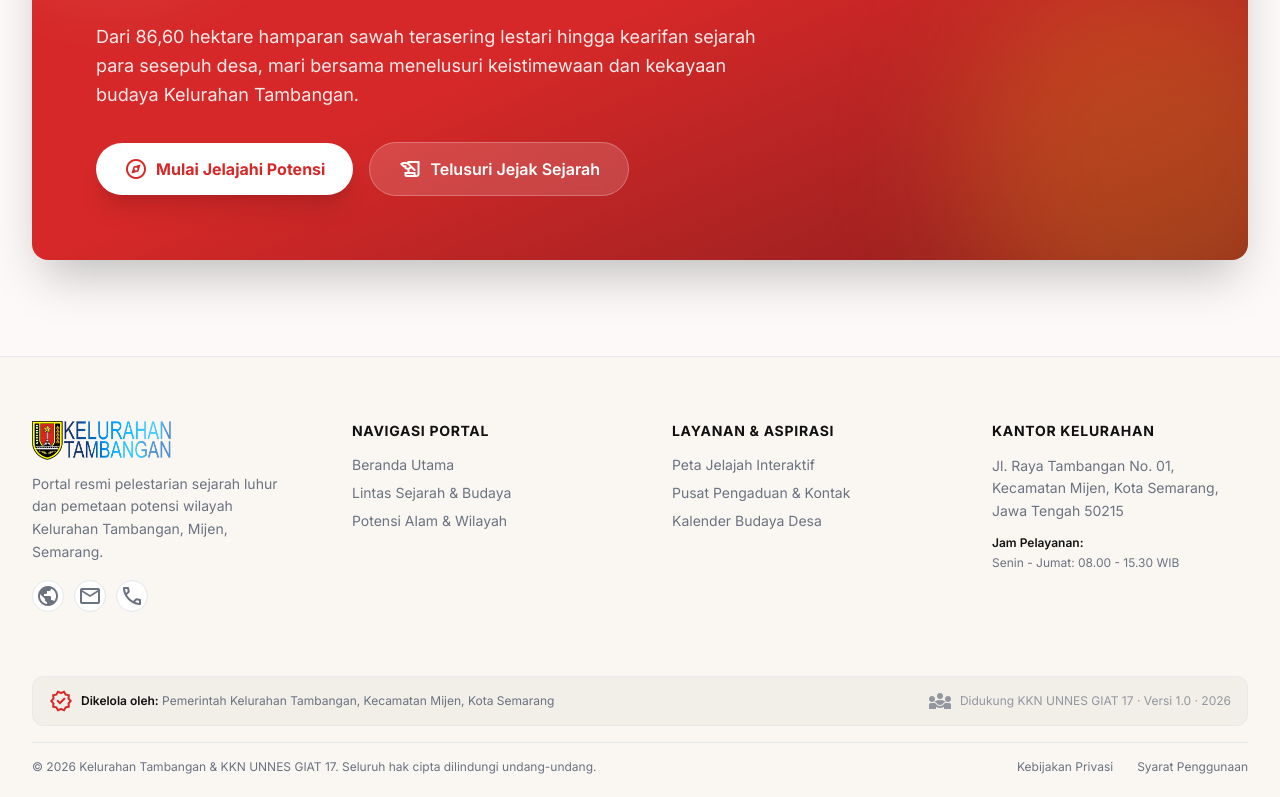
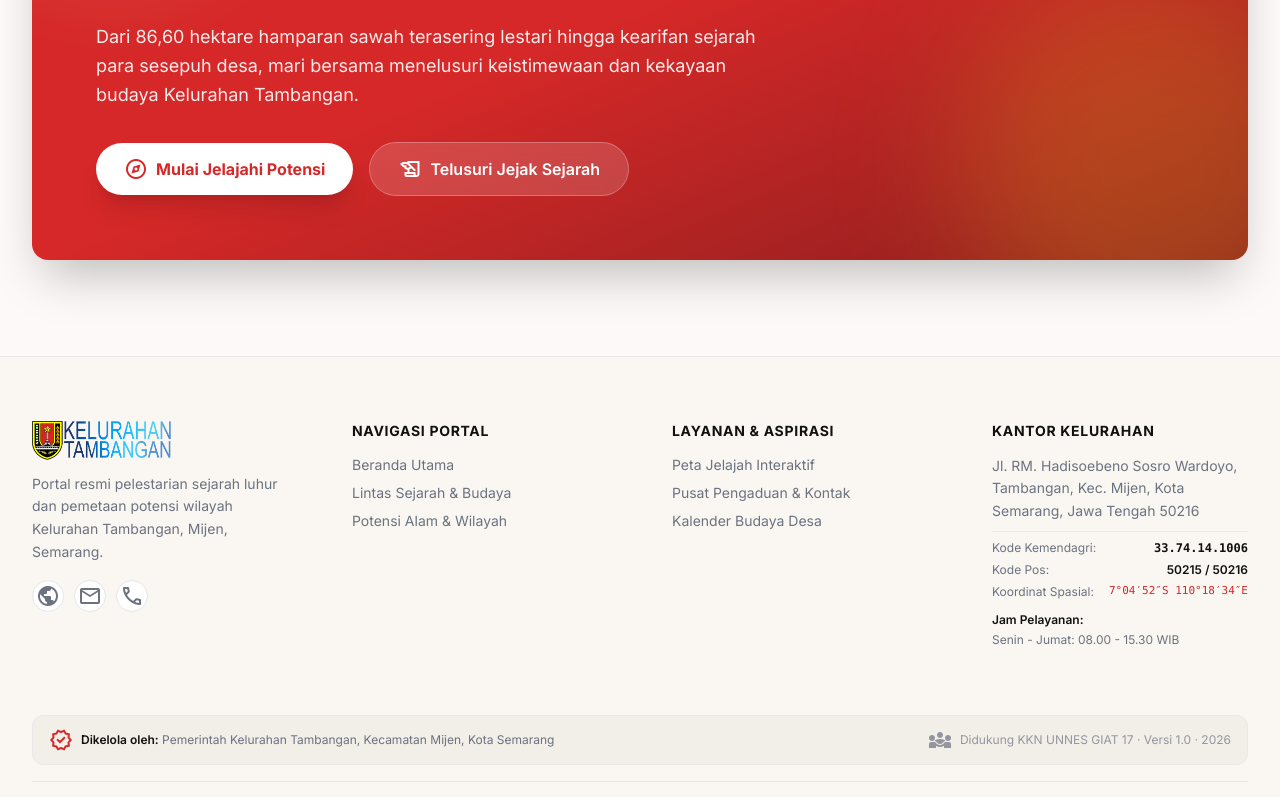
Before and after one commit to bahrulwd/jejak-tambangan-web, a React (Vite) app in the folder frontend/: page /potensi in a window 1280 px wide. Shown: the part 4562-5359 px from the top of the page. Built offline with nearby package versions, Linux system fonts and the light colour scheme.

Commit message:
feat(footer): sesuaikan alamat resmi, kode kemendagri, kode pos, dan koordinat spasial kelurahan

```diff
--- a/frontend/src/components/layout/Footer.tsx
+++ b/frontend/src/components/layout/Footer.tsx
@@ -98,7 +98,31 @@ export const Footer: React.FC = () => {
           <div className="flex flex-col gap-2.5">
             <h3 className="text-sm font-bold text-text-primary uppercase tracking-wider mb-1">Kantor Kelurahan</h3>
             <div className="text-xs sm:text-sm text-text-secondary flex flex-col gap-2 leading-relaxed">
-              <p>Jl. Raya Tambangan No. 01, Kecamatan Mijen, Kota Semarang, Jawa Tengah 50215</p>
+              <p>Jl. RM. Hadisoebeno Sosro Wardoyo, Tambangan, Kec. Mijen, Kota Semarang, Jawa Tengah 50216</p>
+
+              <div className="flex flex-col gap-1.5 pt-2 border-t border-border/60 text-xs">
+                <div className="flex items-center justify-between">
+                  <span className="text-text-secondary">Kode Kemendagri:</span>
+                  <span className="font-mono font-semibold text-text-primary">33.74.14.1006</span>
+                </div>
+                <div className="flex items-center justify-between">
+                  <span className="text-text-secondary">Kode Pos:</span>
+                  <span className="font-semibold text-text-primary">50215 / 50216</span>
+                </div>
+                <div className="flex items-center justify-between">
+                  <span className="text-text-secondary">Koordinat Spasial:</span>
+                  <a
+                    href="https://maps.google.com/?q=-7.081111,110.309444"
+                    target="_blank"
+                    rel="noopener noreferrer"
+                    className="font-mono text-primary-container hover:underline text-[11px]"
+                    title="Buka Koordinat di Google Maps"
+                  >
+                    7°04′52″S 110°18′34″E
+                  </a>
+                </div>
+              </div>
+
               <div className="pt-1">
                 <span className="text-xs font-semibold text-text-primary block">Jam Pelayanan:</span>
                 <span className="text-xs text-text-secondary">Senin - Jumat: 08.00 - 15.30 WIB</span>
--- a/frontend/src/pages/Potential.tsx
+++ b/frontend/src/pages/Potential.tsx
@@ -686,7 +686,7 @@ export const Potential: React.FC = () => {
                       </span>
                       <div>
                         <span className="text-sm font-bold text-text-primary block">Alamat Balai Desa</span>
-                        <span className="text-xs text-text-secondary leading-relaxed">Jl. Raya Tambangan No. 01, Mijen, Kota Semarang, Jawa Tengah 50215</span>
+                        <span className="text-xs text-text-secondary leading-relaxed">Jl. RM. Hadisoebeno Sosro Wardoyo, Tambangan, Mijen, Kota Semarang, Jawa Tengah 50216</span>
                       </div>
                     </div>
 
--- a/frontend/src/utils/constants.ts
+++ b/frontend/src/utils/constants.ts
@@ -1,7 +1,7 @@
 export const SITE_CONFIG = {
   name: 'Desa Tambangan',
   subTitle: 'Portal Resmi & Arsip Digital Heritage',
-  secretariatAddress: 'Jl. Raya Tambangan No. 01, Kecamatan Mijen, Kota Semarang, Jawa Tengah 50215',
+  secretariatAddress: 'Jl. RM. Hadisoebeno Sosro Wardoyo, Tambangan, Kec. Mijen, Kota Semarang, Jawa Tengah 50216',
   email: 'kontak@desatambangan.id',
   phone: '+62 812-3456-7890',
   instagram: '@kelurahantambangan',
```
